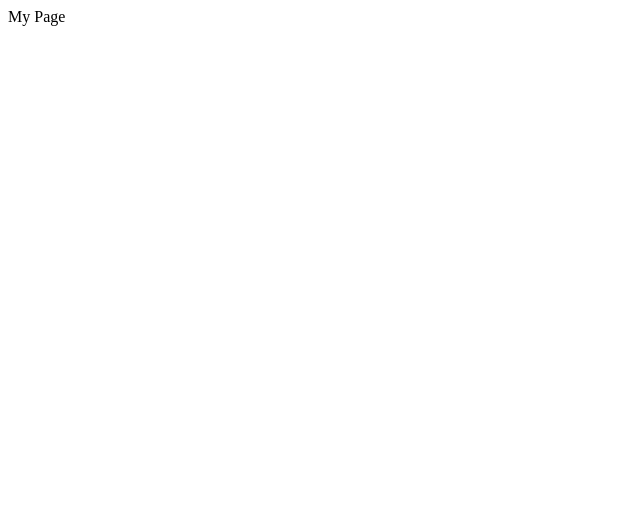
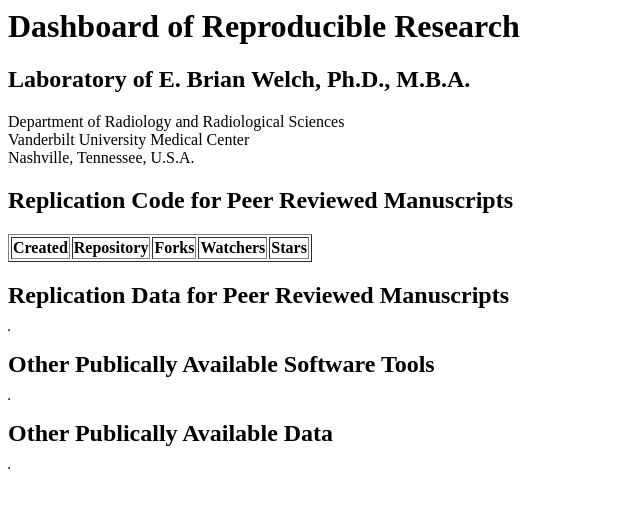
Before and after one commit to welcheb/Reproducible_Research, a plain HTML site: page index.html in a window 1280 px wide. Shown: the whole page, without its empty margins (0-640 px from the left). Drawn offline with nearby package versions, Linux system fonts and the light colour scheme; no server answers.

Commit message:
first table is working; watch out for api request limit of 60 per hour

```diff
--- a/index.html
+++ b/index.html
@@ -1 +1,109 @@
-My Page
+<html xmlns="http://www.w3.org/1999/xhtml" xml:lang="en" lang="en">
+<head>
+        <title>Welch Lab Reproducible Research</title>
+        <meta http-equiv="Content-Type" content="text/html; charset=UTF-8"/>
+        <script type="text/javascript" src="http://ajax.googleapis.com/ajax/libs/jquery/1.7.1/jquery.min.js"></script>
+        <script type="text/javascript" src="http://ajax.googleapis.com/ajax/libs/jqueryui/1.8.11/jquery-ui.min.js"></script>
+        <script type="text/javascript" src="helper.js"></script>
+</head>
+<body>
+<h1>Dashboard of Reproducible Research</h1>
+<h2>Laboratory of E. Brian Welch, Ph.D., M.B.A.</h2>
+
+<p>
+Department of Radiology and Radiological Sciences<br/>
+Vanderbilt University Medical Center<br/>
+Nashville, Tennessee, U.S.A.<br/>
+</p>
+
+<h2>Replication Code for Peer Reviewed Manuscripts</h2>
+<table id="rcode" border="1"></table>
+
+<h2>Replication Data for Peer Reviewed Manuscripts</h2>
+<table id="rdata" border="1"></table>
+
+<h2>Other Publically Available Software Tools</h2>
+<table id="pcode" border="1"></table>
+
+<h2>Other Publically Available Data</h2>
+<table id="pdata" border="1"></table>
+
+<script type="text/javascript">
+
+  rcode = {
+    hosts: [{
+      url: 'https://www.github.com/',
+      api: 'https://api.github.com/repos/',
+      users: [{
+        username: 'davidssmith',
+        name: 'David S. Smith',
+        repos: [{
+          name: 'DCEMRI.jl'
+        }]
+      }, {
+        username: 'gifforda',
+        name: 'Aliya Gifford',
+        repos: [{
+          name: 'JMI_Gifford_WAT_CT_HU_vs_MRI_FSF'
+        }]
+      }, {
+        username: 'senguptasaikat',
+        name: 'Saikat Sengupta',
+        repos: [{
+          name: 'MRM_Sengupta_Moving_Table_Golden_Angle_MRI'
+        }, {
+          name: 'MRM_Sengupta_Moving_Table_Fat-Water_MRI_with_Dynamic_B0_Shimming'
+        }]
+      }]
+    }]
+  };
+
+  jQuery('#rcode').html('<tr><th>Created</th><th>Repository</th><th>Forks</th><th>Watchers</th><th>Stars</th></tr>');
+
+  var idx_row = 0;
+
+  for (var idx_host = 0; idx_host < rcode.hosts.length; idx_host++) {
+    for (var idx_user = 0; idx_user < rcode.hosts[idx_host].users.length; idx_user++) {
+      for (var idx_repo = 0; idx_repo < rcode.hosts[idx_host].users[idx_user].repos.length; idx_repo++) {
+
+        var url = rcode.hosts[idx_host].url + rcode.hosts[idx_host].users[idx_user].username + '/' + rcode.hosts[idx_host].users[idx_user].repos[idx_repo].name;
+        var api_url = rcode.hosts[idx_host].api + rcode.hosts[idx_host].users[idx_user].username + '/' + rcode.hosts[idx_host].users[idx_user].repos[idx_repo].name;
+
+        console.log( 'idx_row = ' + idx_row++ + ' url: ' + url + ' api_url: ' + api_url);
+
+        var data = null;
+
+        $.ajax({
+            url: api_url,
+            async: false, // important!
+            dataType: 'json',
+            success: function( d ) {
+              data = d;
+              console.log( 'JSON SUCCESS: ' + api_url);
+            },
+            error: function( d ) {
+              console.log( 'JSON ERROR: ' + api_url + ' ' + d.message );
+            }
+          });
+
+          if (data !== null) {
+            jQuery('#rcode').append('<tr>' +
+            '<td>' + data.created_at + '</td>' +
+            '<td>' + '<a target="_blank" href="' + url + '">' + rcode.hosts[idx_host].users[idx_user].repos[idx_repo].name + '</a></td>' +
+            '<td>' + data.forks_count + '</td>' +
+            '<td>' + data.watchers_count + '</td>' +
+            '<td>' + data.stargazers_count + '</td>' +
+            '</tr>');
+          }
+          else {
+            console.log( 'DATA ERROR: data is null');
+          }
+
+      }
+    }
+  }
+
+</script>
+
+</body>
+</html>
```
